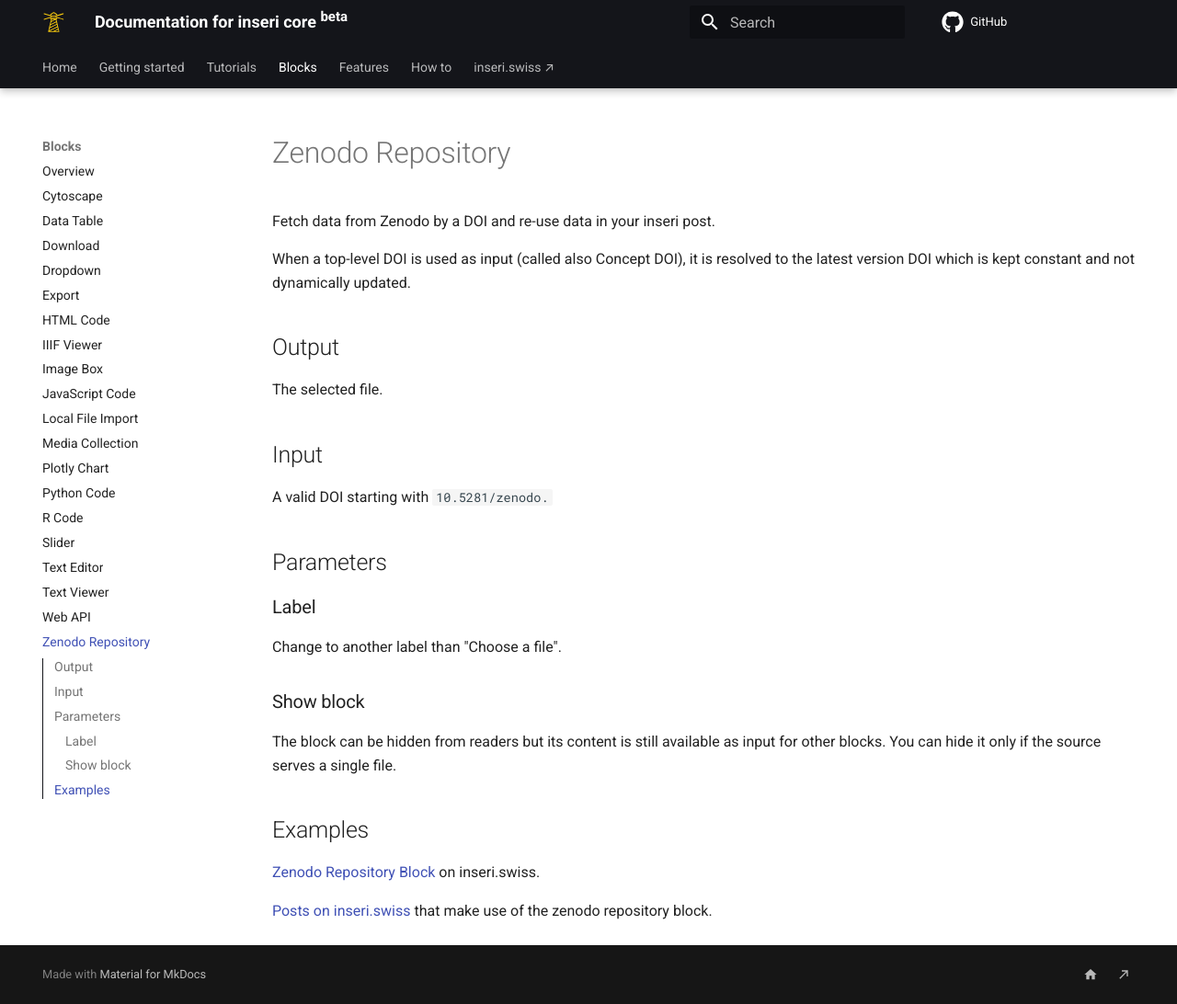
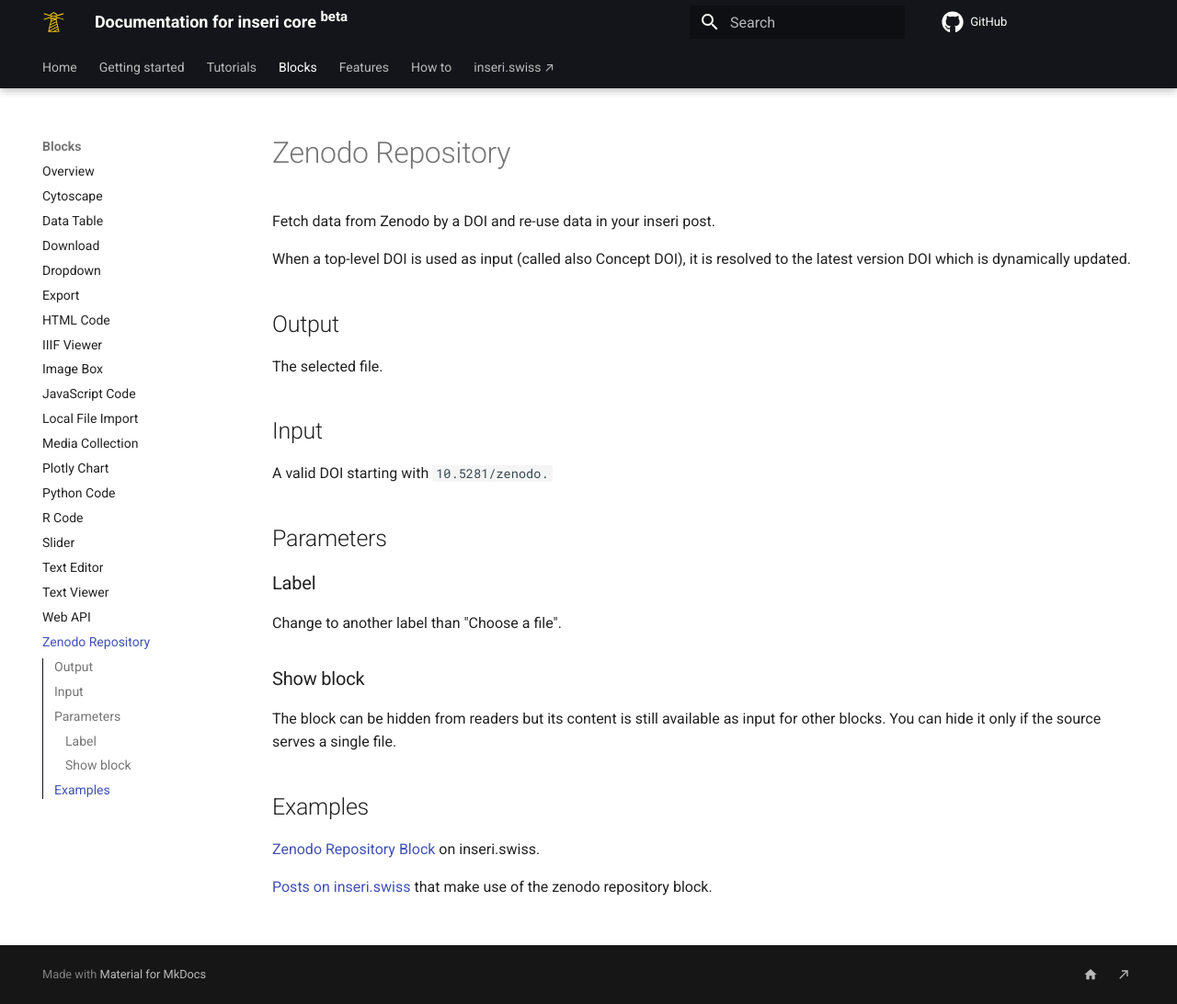
Before and after one commit to inseri-swiss/inseri-core-wp, an MkDocs documentation site: the page built from docs/blocks/zenodo.md, in a window 1280 px wide and 1092 px high. Shown: the whole window at 92% size. Built offline with MkDocs 1.6.1 and Material for MkDocs 9.7.7, drawn with Linux system fonts in a browser that asks for light colours; comment, search, counter and statistics services are not loaded.

Commit message:
docs: Zenodo block, top-level DOI dynamically updated

```diff
--- a/docs/blocks/zenodo.md
+++ b/docs/blocks/zenodo.md
@@ -2,7 +2,7 @@
 
 Fetch data from Zenodo by a DOI and re-use data in your inseri post.
 
-When a top-level DOI is used as input (called also Concept DOI), it is resolved to the latest version DOI which is kept constant and not dynamically updated.
+When a top-level DOI is used as input (called also Concept DOI), it is resolved to the latest version DOI which is dynamically updated.
 
 ## Output
 
```
